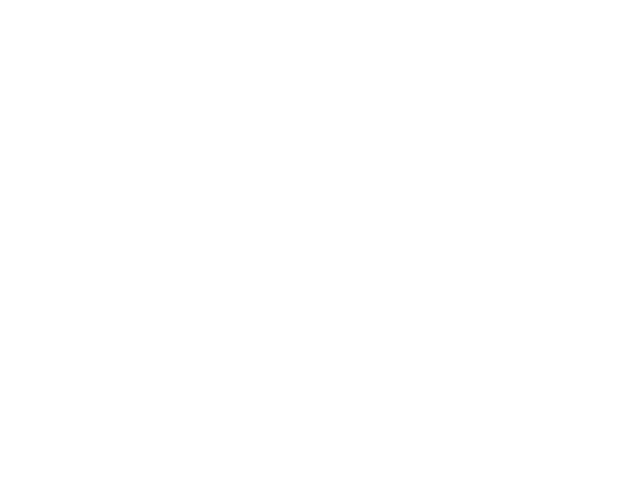
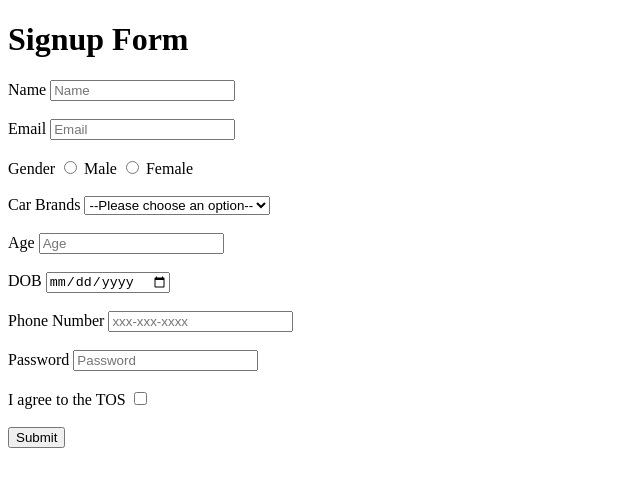
Before and after one commit to acciojob/signup-form-car-daiyanabdul, a website: page main.html in a window 1280 px wide. Shown: the whole page, without its empty margins (0-640 px from the left). Drawn offline with Linux system fonts and the light colour scheme.

Commit message:
created a submission

```diff
--- a/main.html
+++ b/main.html
@@ -7,6 +7,82 @@
 </head>
 
 <body>
+	<form action="/Signup_form" method="post">
+<h1>Signup Form</h1>
+
+		<div>
+			<label for="name">Name</label>
+			<input type="text" id="name" name="name" placeholder="Name" required>
+		</div>
+<br>
+
+		<div>
+			<label for="email">Email</label>
+			<input type="email" id="email" name="email" placeholder="Email" required>
+		</div>
+<br>
+
+		<div>
+			<label>Gender</label>
+
+			<input type="radio" id="gender_m" name="gender" vlaue="male" required>
+			<label for="gender_m">Male</label>
+
+
+			<input type="radio" id="gender_f" name="gender" value="female" required>
+			<label for="gender_f">Female</label>
+		</div>
+<br>
+
+
+
+		<div>
+			<label for="cars">Car Brands</label>
+			<select id="cars" name="cars" required>
+				<option value="">--Please choose an option--</option>
+			<option value="bmw">bmw</option>
+				<option value="kia">kia</option>
+			</select>
+		</div>
+<br>
+
+		 <div>
+        <label>Age</label>
+        <input type="number" id="age" name="age" placeholder="Age" required>
+            </div>
+<br>
+
+		 <div>
+        <label for="dob">DOB</label>
+        <input type="date" id="dob" name="dob" required>
+            </div>
+<br>
+
+
+		<div>
+			<label for="tel">Phone Number</label>
+			<input type="tel" id="tel" name="tel" placeholder="xxx-xxx-xxxx">
+		</div>
+<br>
+
+
+		<div>
+			<label for="password">Password</label>
+			<input type="password" id="password" name="password" placeholder="Password" required>
+		</div>
+<br>
+
+
+		<div>
+        <label for="tos">I agree to the TOS</label>
+        <input type="checkbox" id="tos" name="tos" required>
+            </div>
+<br>
+
+
+		<div>
+			<button type="submit">Submit</button>
+		</div>
 	<!-- the entire body must be written by student -->
     <script type="text/javascript" src="./script.js">
 </script>
```
